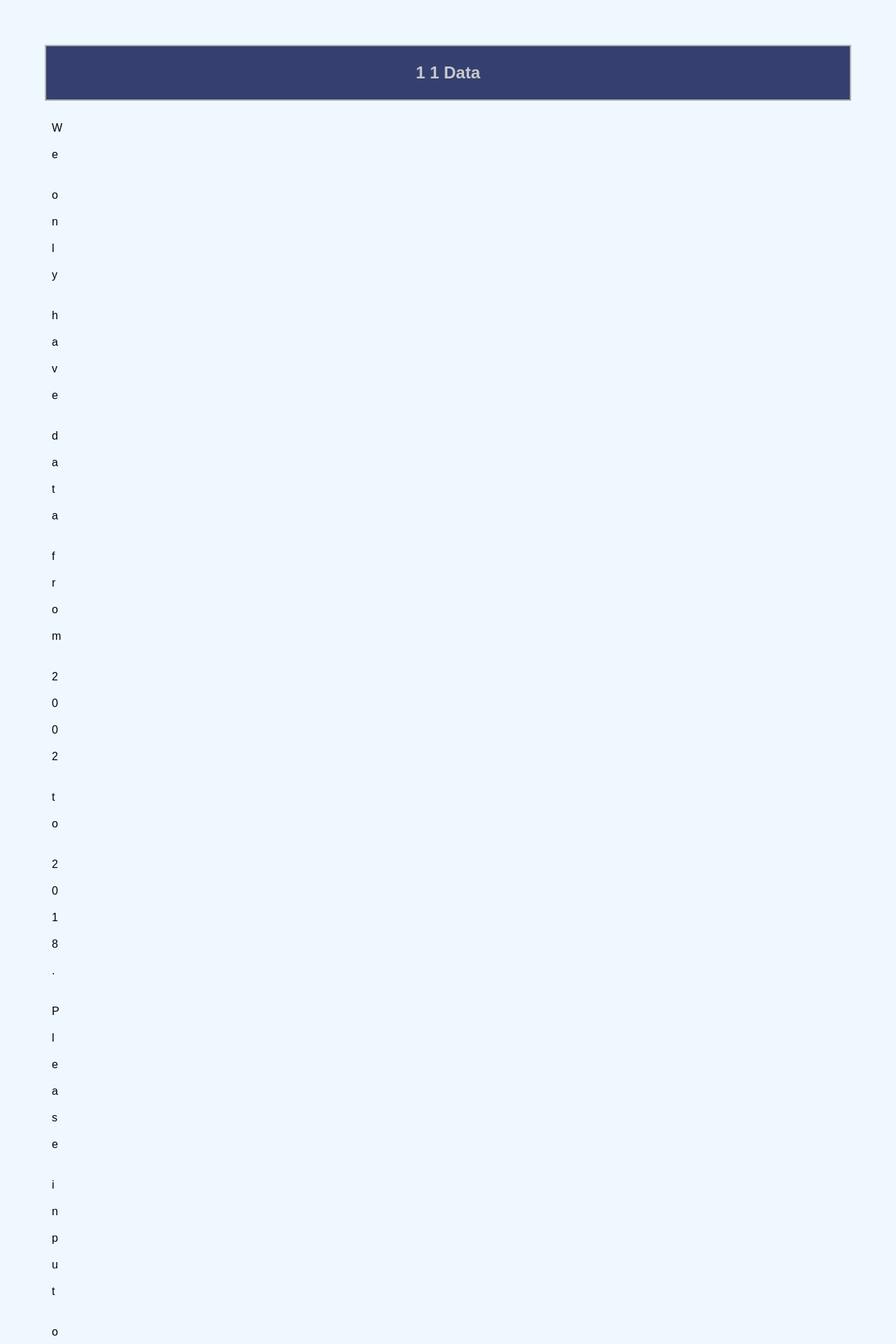
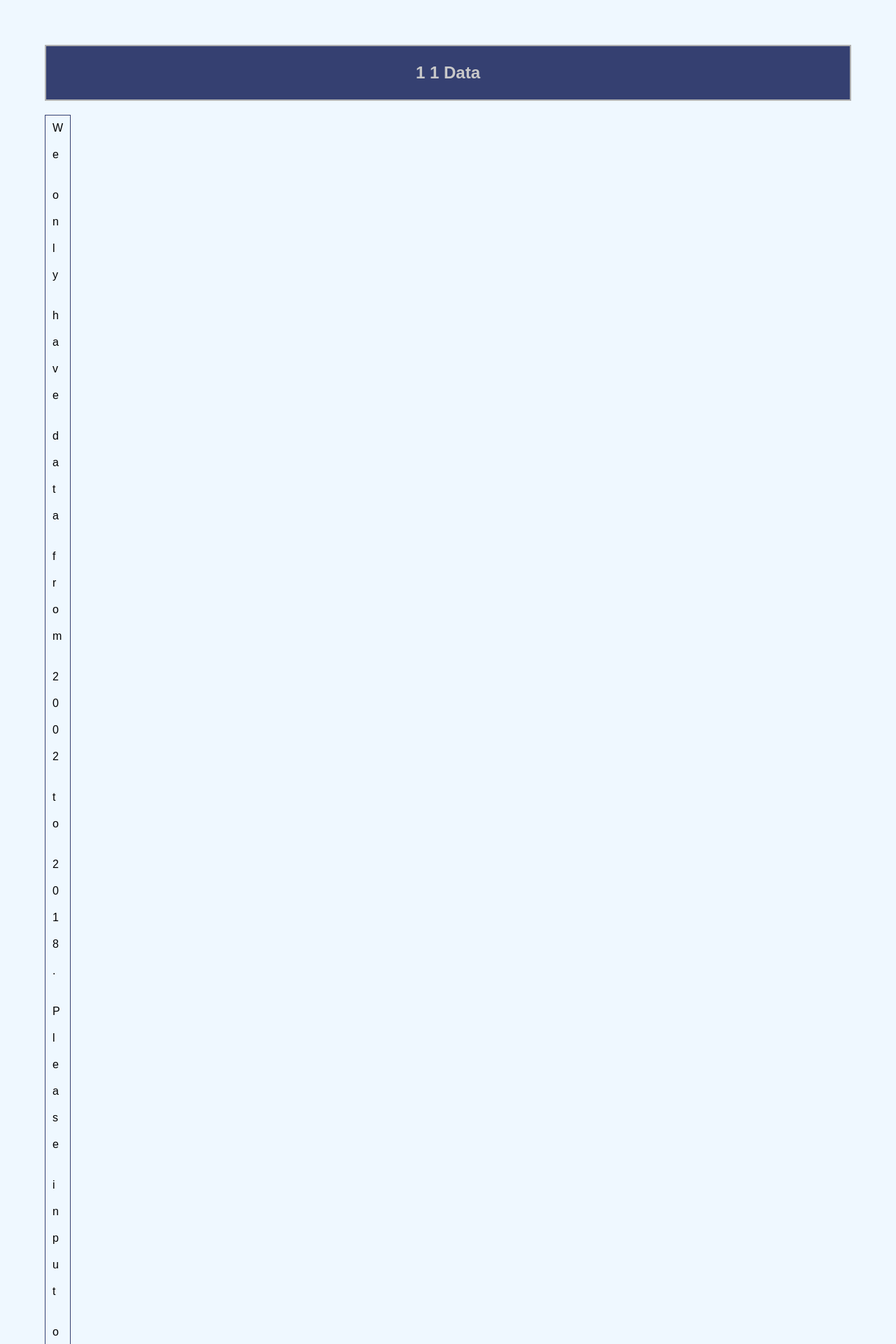
Before and after one commit to Eileen-S-L/SAFEUS_WebsiteProject, a Flask app: page /year/1/substance/1 in a window 1280 px wide. Shown: the top 1920 px of the page at 70% size. Run offline with Flask 3, Linux system fonts and the light colour scheme; some libraries are stand-ins or nearby versions.

Commit message:
change table format

```diff
--- a/static/datastyle.css
+++ b/static/datastyle.css
@@ -119,7 +119,7 @@ nav li a:hover {
 
 table {
 	border-collapse: collapse;
-	border:1px rgb(53, 64, 113);
+	border:1px solid rgb(53, 64, 113);
 }
 th,tr,td {
 	padding: 10px;
```
